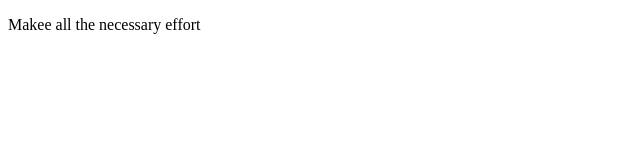
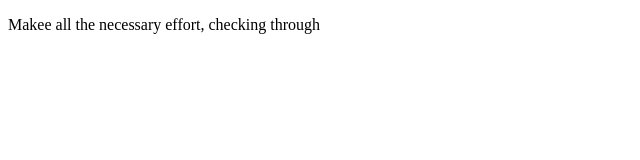
Before and after one commit to SmtOmega/lecture0, a plain HTML site: page index.html in a window 1280 px wide. Shown: the whole page, without its empty margins (0-640 px from the left). Drawn offline with Linux system fonts and the light colour scheme.

Commit message:
Update index.html

```diff
--- a/index.html
+++ b/index.html
@@ -5,7 +5,7 @@
         <title>Startup git</title>
     </head>
     <body>
-        <p>Makee all the necessary effort</p>
+        <p>Makee all the necessary effort, checking through</p>
     </body>
 
 </html>
```
